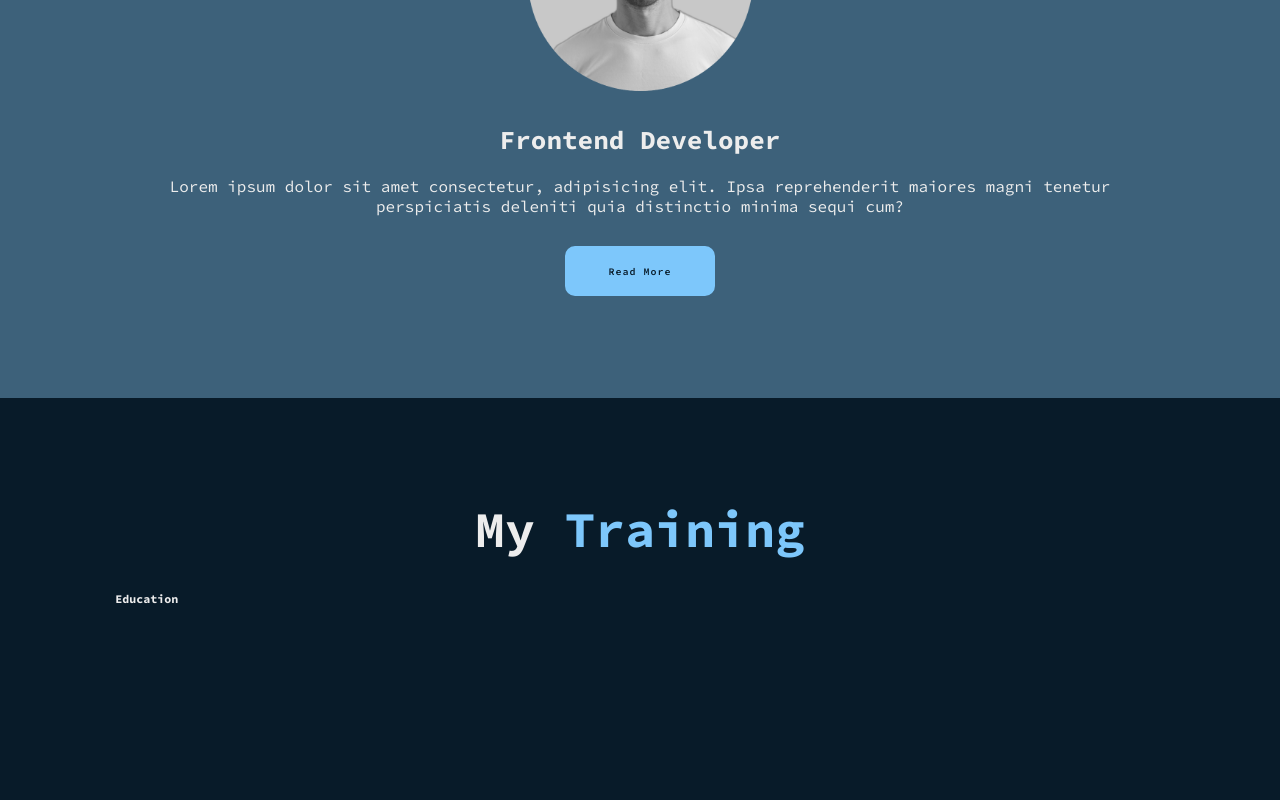
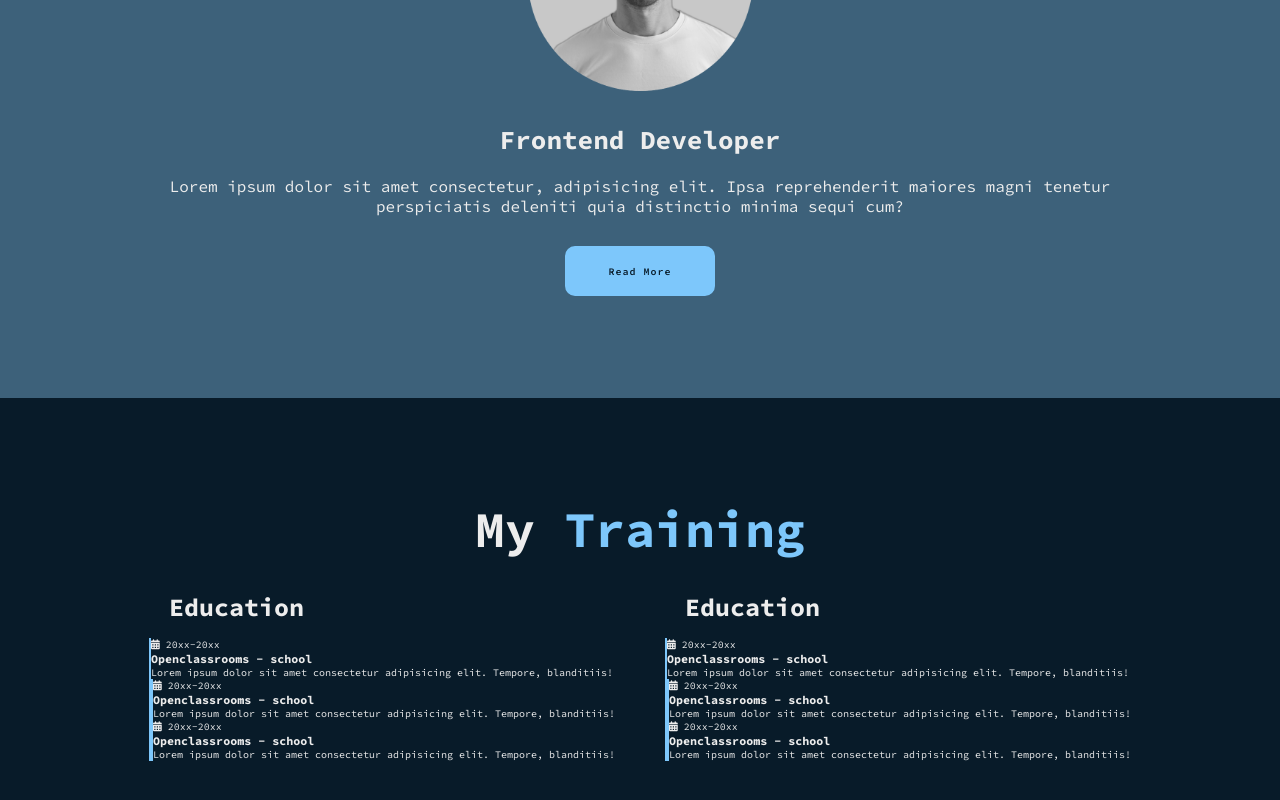
Before and after one commit to Alan-Rezk/Portfolio, a plain HTML site: page index.html in a window 1280 px wide. Shown: the part 1202-2002 px from the top of the page. Drawn offline with Linux system fonts and the light colour scheme.

Commit message:
html/css education section

```diff
--- a/CSS/style.css
+++ b/CSS/style.css
@@ -274,3 +274,31 @@ span {
 .btn-box.btns a::before {
     background: var(--second-bg-color);
 }
+
+.education {
+    display: flex;
+    justify-content: center;
+    align-items: center;
+    flex-direction: column;
+    min-height: auto;
+    padding-bottom: 5rem;
+}
+
+.education .education-row {
+    display: flex;
+    flex-wrap: wrap;
+    gap: 5rem;
+}
+
+.education-row .education-column {
+    flex: 1 1 40rem;
+}
+
+.education-column .title {
+    font-size: 2.5rem;
+    margin: 0 0 1.5rem 2rem;
+}
+
+.education-column .education-box {
+    border-left: .2rem solid var(--main-color);
+}
--- a/index.html
+++ b/index.html
@@ -75,11 +75,62 @@
         <div class="education-row">
             <div class="education-column">
                 <h3 class="title">Education</h3>
-
                 <div class="education-box">
                     <div class="education-content">
                         <div class="content">
-                            <div class="year"></div>
+                            <div class="year"><i class="fa-solid fa-calendar-days"></i> 20xx-20xx</div>
+                            <h3>Openclassrooms - school</h3>
+                            <p>Lorem ipsum dolor sit amet consectetur adipisicing elit. Tempore, blanditiis!</p>
+                        </div>
+                    </div>
+
+                    <div class="education-box">
+                        <div class="education-content">
+                            <div class="content">
+                                <div class="year"><i class="fa-solid fa-calendar-days"></i> 20xx-20xx</div>
+                                <h3>Openclassrooms - school</h3>
+                                <p>Lorem ipsum dolor sit amet consectetur adipisicing elit. Tempore, blanditiis!</p>
+                            </div>
+                        </div>
+                    </div>
+                    <div class="education-box">
+                        <div class="education-content">
+                            <div class="content">
+                                <div class="year"><i class="fa-solid fa-calendar-days"></i> 20xx-20xx</div>
+                                <h3>Openclassrooms - school</h3>
+                                <p>Lorem ipsum dolor sit amet consectetur adipisicing elit. Tempore, blanditiis!</p>
+                            </div>
+                        </div>
+                    </div>
+                </div>
+            </div>
+            <div class="education-column">
+                <h3 class="title">Education</h3>
+                <div class="education-box">
+                    <div class="education-content">
+                        <div class="content">
+                            <div class="year"><i class="fa-solid fa-calendar-days"></i> 20xx-20xx</div>
+                            <h3>Openclassrooms - school</h3>
+                            <p>Lorem ipsum dolor sit amet consectetur adipisicing elit. Tempore, blanditiis!</p>
+                        </div>
+                    </div>
+
+                    <div class="education-box">
+                        <div class="education-content">
+                            <div class="content">
+                                <div class="year"><i class="fa-solid fa-calendar-days"></i> 20xx-20xx</div>
+                                <h3>Openclassrooms - school</h3>
+                                <p>Lorem ipsum dolor sit amet consectetur adipisicing elit. Tempore, blanditiis!</p>
+                            </div>
+                        </div>
+                    </div>
+                    <div class="education-box">
+                        <div class="education-content">
+                            <div class="content">
+                                <div class="year"><i class="fa-solid fa-calendar-days"></i> 20xx-20xx</div>
+                                <h3>Openclassrooms - school</h3>
+                                <p>Lorem ipsum dolor sit amet consectetur adipisicing elit. Tempore, blanditiis!</p>
+                            </div>
                         </div>
                     </div>
                 </div>
```
